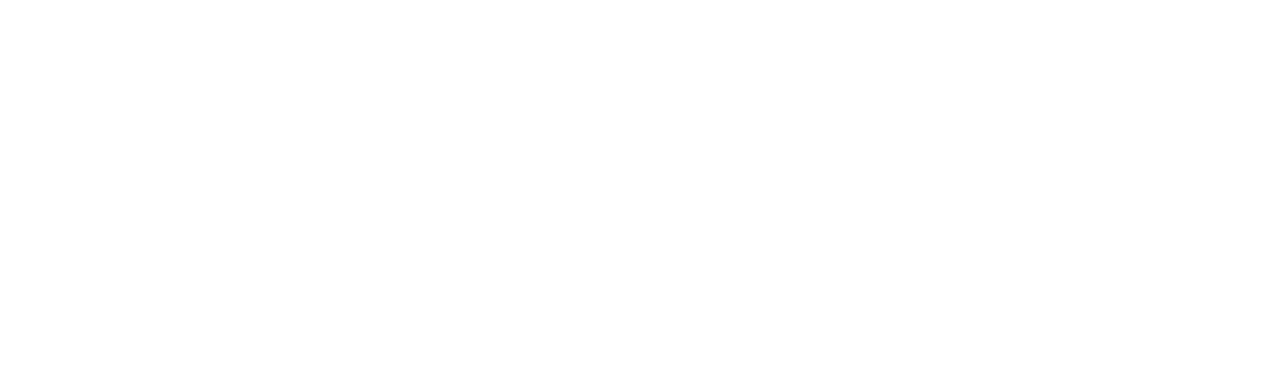
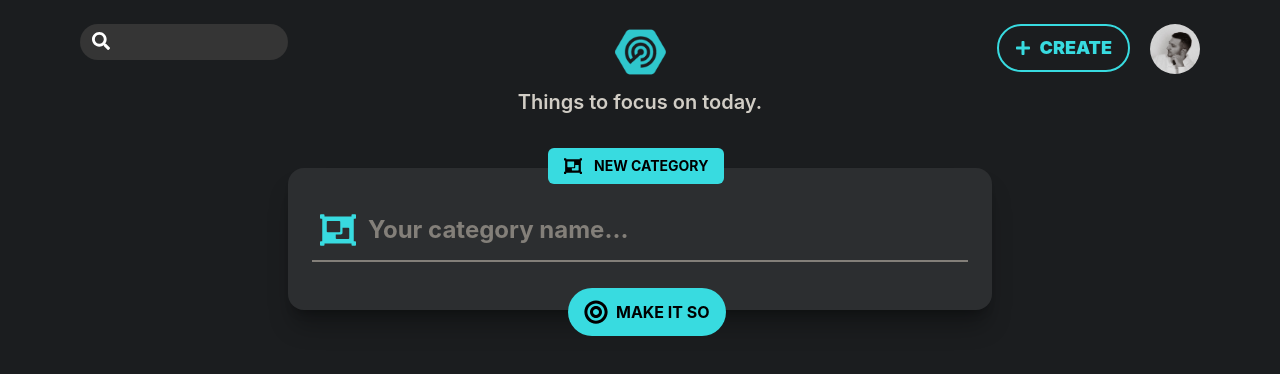
Before and after one commit to AlbertMrMaruk/Unic-Tracker-App, a React (Create React App) app: page /create-category in a window 1280 px wide. Before the commit this address had no page. Shown: the top 374 px of the page. Built offline with nearby package versions, Linux system fonts and the light colour scheme.

Commit message:
Feat: Create Category Page Customization

```diff
--- a/src/App.js
+++ b/src/App.js
@@ -2,6 +2,7 @@ import { BrowserRouter as Router, Routes, Route } from "react-router-dom";
 import Navbar from "./components/Navbar";
 import TaskList from "./components/TaskList";
 import CreatePage from "./pages/CreatePage";
+import CreateCategory from "./pages/CreateCategory";
 
 function App() {
   return (
@@ -17,6 +18,7 @@ function App() {
           }
         />
         <Route path="/create" element={<CreatePage />} />
+        <Route path="/create-category" element={<CreateCategory />} />
       </Routes>
     </Router>
   );
--- /dev/null
+++ b/src/components/blocks/Field.jsx
@@ -0,0 +1,14 @@
+function Field({ icon, placeholder }) {
+  return (
+    <div className="flex gap-3 text-2xl border-b-2  border-[#837f79]   hover:border-[#38dbe0] p-3 px-2 mx-3 my-2">
+      {icon}
+      <input
+        type="text"
+        placeholder={placeholder}
+        className=" border-none outline-none bg-transparent text-white font-bold placeholder:text-[#837f79] placeholder:font-bold focus:outline-none focus:border-none"
+      />
+    </div>
+  );
+}
+
+export default Field;
--- a/src/components/blocks/Task.jsx
+++ b/src/components/blocks/Task.jsx
@@ -2,7 +2,7 @@ import { FaPlus } from "react-icons/fa";
 
 function Task({ task }) {
   return (
-    <div className="w-[100%] bg-[#38dbe0] text-black rounded-2xl">
+    <div className="w-[100%] bg-[#38dbe0] text-black rounded-2xl shadow-xl shadow-[#00000047]">
       <div className="bg-[#2fc7cd] rounded-t-xl flex justify-between w-[100%] py-3 px-7">
         <div className="ml-[3.5rem]">
           <h4 className="font-bold  text-uppercase text-xl">{task.category}</h4>
--- a/src/components/blocks/TaskBlack.jsx
+++ b/src/components/blocks/TaskBlack.jsx
@@ -2,7 +2,7 @@ import { FaPlus } from "react-icons/fa";
 
 function TaskBlack({ task }) {
   return (
-    <div className="w-[100%] bg-[#242527] rounded-2xl">
+    <div className="w-[100%] bg-[#242527] rounded-2xl shadow-xl shadow-[#00000047]">
       <div className="bg-[#383a39] rounded-t-xl flex justify-between w-[100%] py-3 px-7">
         <div className="ml-[3.5rem]">
           <h4 className="font-bold  text-uppercase text-xl text-[#8e897b]">
--- /dev/null
+++ b/src/pages/CreateCategory.jsx
@@ -0,0 +1,27 @@
+import { FaObjectGroup, FaBullseye } from "react-icons/fa";
+import Navbar from "../components/Navbar";
+import Field from "../components/blocks/Field";
+
+function CreateCategory() {
+  return (
+    <div className="bg-[#1b1d1f] h-screen">
+      <Navbar />
+      <div className="static rounded-2xl bg-[#2c2e30] pt-6 px-3 pb-10 w-[55%] m-auto mt-7  shadow-xl shadow-[#00000047] ">
+        <div className="absolute bg-[#38dbe0] py-2  text-sm uppercase font-bold px-4 rounded-md top-[9.25rem] left-[34.25rem] text-black flex gap-3 ">
+          <FaObjectGroup className="my-auto text-lg" />
+          New Category
+        </div>
+        <Field
+          icon={<FaObjectGroup className="text-[#38dbe0] text-4xl my-auto" />}
+          placeholder={"Your category name..."}
+        ></Field>
+        <div className="absolute bg-[#38dbe0] py-3  text-md uppercase font-bold px-4 rounded-full top-[18rem] left-[35.5rem] cursor-pointer text-black flex gap-2 hover:scale-110 duration-100 ease-in ">
+          <FaBullseye className="my-auto text-2xl" />
+          Make it So
+        </div>
+      </div>
+    </div>
+  );
+}
+
+export default CreateCategory;
--- a/src/pages/CreatePage.jsx
+++ b/src/pages/CreatePage.jsx
@@ -1,3 +1,4 @@
+import { Link } from "react-router-dom";
 import Navbar from "../components/Navbar";
 import {
   FaProjectDiagram,
@@ -9,24 +10,27 @@ function CreatePage() {
     <div className="bg-[#1b1d1f] h-screen">
       <Navbar />
       <div className="flex gap-5 mt-[8rem] px-[5rem]">
-        <div className="border-2 border-white text-white rounded-3xl py-7 px-2 w-[33%] text-center cursor-pointer hover:bg-[#38dbe0] hover:border-[#38dbe0] hover:text-black ease-in duration-150">
+        <div className="border-2 border-white text-white rounded-3xl py-7 px-2 w-[33%] text-center cursor-pointer hover:bg-[#38dbe0] hover:border-[#38dbe0] hover:text-black ease-in duration-150 shadow-xl shadow-[#00000047]">
           <FaRegCheckSquare className="m-auto text-5xl" />
           <h3 className="text-2xl font-bold mt-3 ">New task</h3>
           <p className="text-md mt-2">A single item to do</p>
         </div>
-        <div className="border-2 border-white text-white rounded-3xl py-7 px-2 w-[33%] text-center cursor-pointer hover:bg-[#38dbe0] hover:border-[#38dbe0] hover:text-black ease-in duration-150">
+        <div className="border-2 border-white text-white rounded-3xl py-7 px-2 w-[33%] text-center cursor-pointer hover:bg-[#38dbe0] hover:border-[#38dbe0] hover:text-black ease-in duration-150 shadow-xl shadow-[#00000047]">
           <FaProjectDiagram className="m-auto text-5xl" />
           <h3 className="text-2xl font-bold mt-3 ">New Project</h3>
           <p className="text-md mt-2">
             A bigger task or goal thats requires multiple steps
           </p>
         </div>
-        <div className="border-2 border-white text-white rounded-3xl py-7 px-2 w-[33%] text-center cursor-pointer hover:bg-[#38dbe0] hover:border-[#38dbe0] hover:text-black ease-in duration-150">
-          <FaObjectGroup className="m-auto text-5xl" />
-          <h3 className="text-2xl font-bold mt-3 ">New group</h3>
-          <p className="text-md mt-2">
-            An area or container for your projects{" "}
-          </p>
+
+        <div className="border-2 border-white text-white rounded-3xl py-7 px-2 w-[33%] text-center cursor-pointer hover:bg-[#38dbe0] hover:border-[#38dbe0] hover:text-black ease-in duration-150 shadow-xl shadow-[#00000047]">
+          <Link to="/create-category">
+            <FaObjectGroup className="m-auto text-5xl" />
+            <h3 className="text-2xl font-bold mt-3 ">New group</h3>
+            <p className="text-md mt-2">
+              An area or container for your projects
+            </p>
+          </Link>
         </div>
       </div>
     </div>
```
